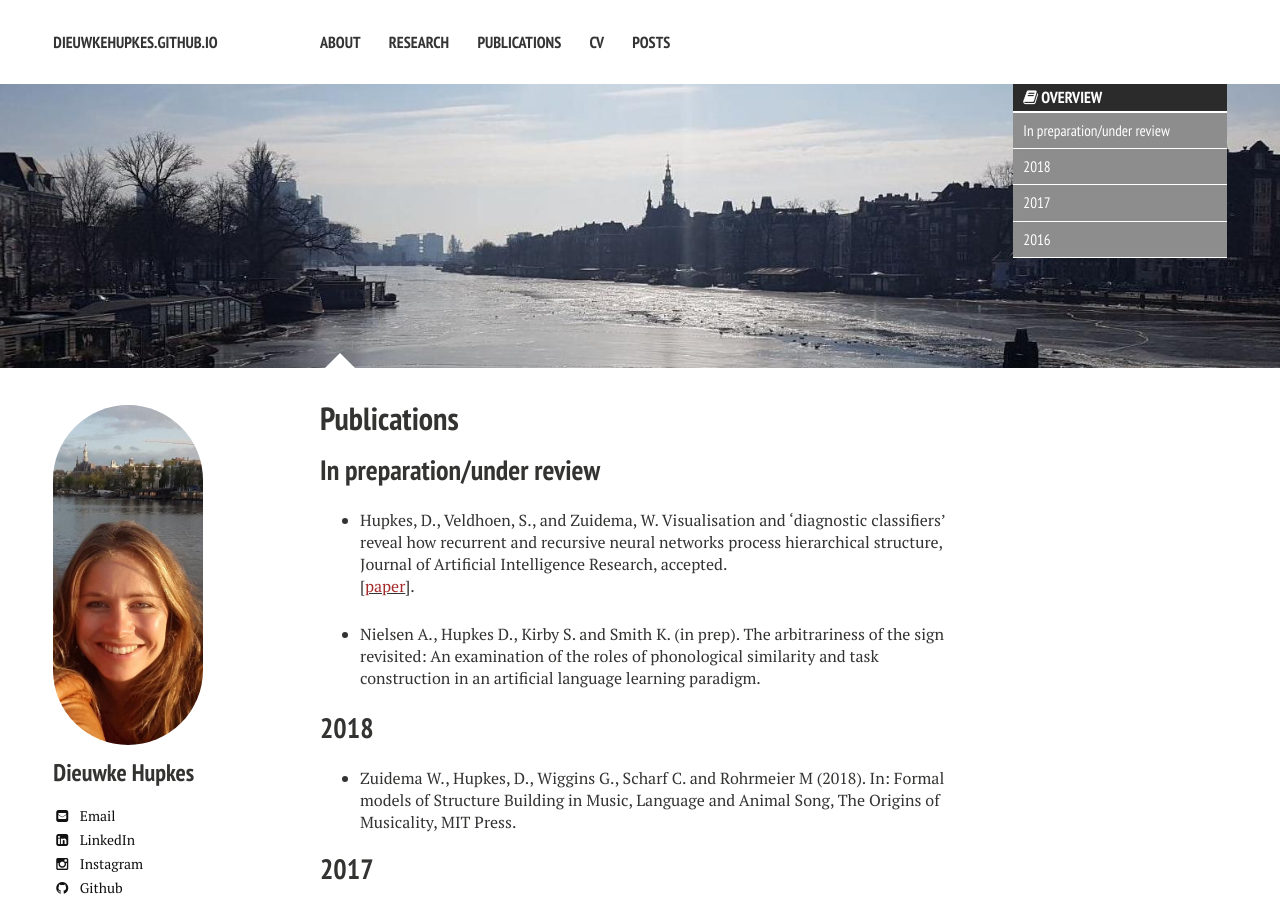
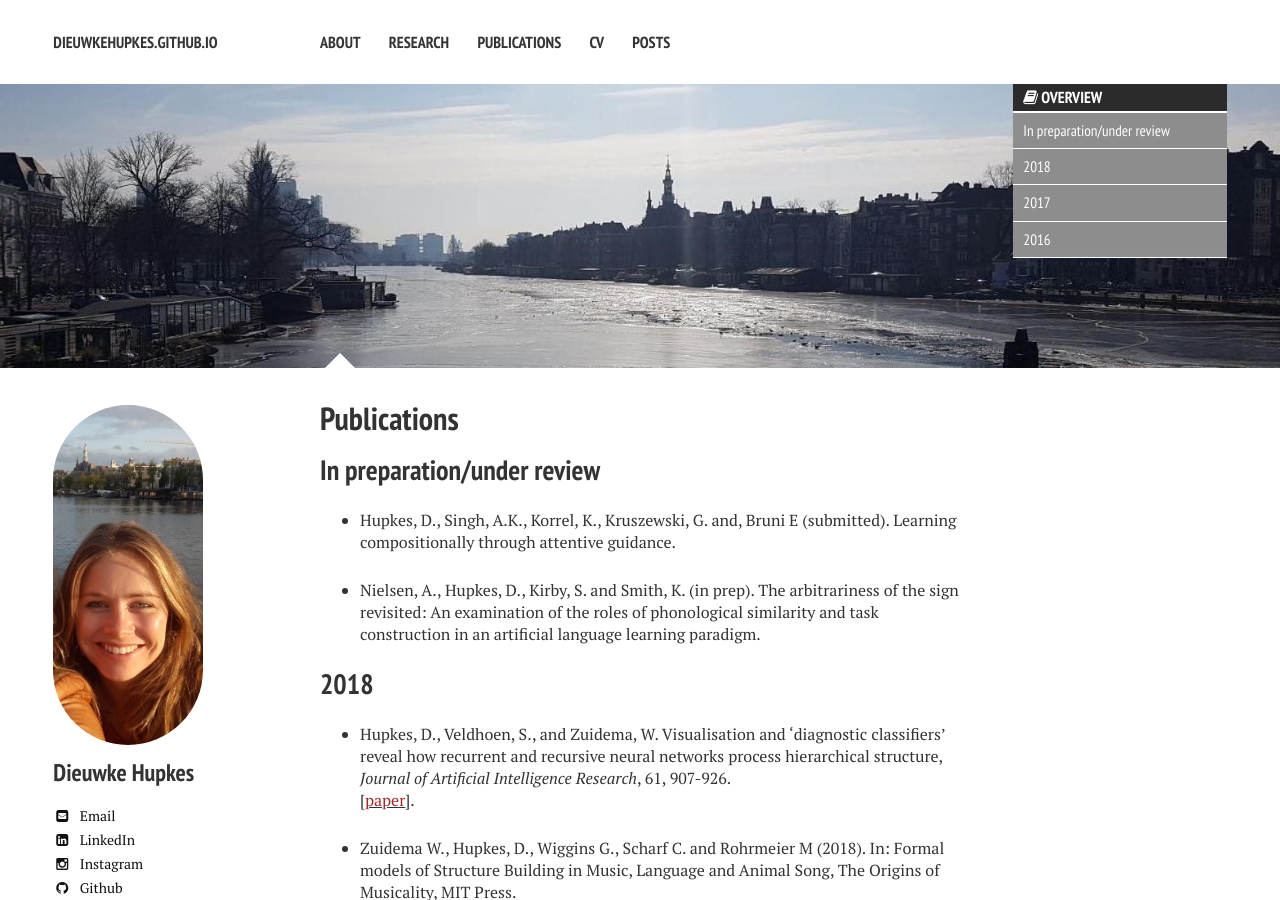
Before and after one commit to dieuwkehupkes/dieuwkehupkes.github.io, a Jekyll site: the page built from publications/index.md, in a window 1280 px wide and 900 px high. Built offline with Jekyll 4.4.1, drawn with Linux system fonts in a browser that asks for light colours; nearby versions of some CDN libraries.

Commit message:
update publications

```diff
--- a/publications/index.md
+++ b/publications/index.md
@@ -13,13 +13,15 @@ image:
 
 ## In preparation/under review
 
-* Hupkes, D., Veldhoen, S., and Zuidema, W.  Visualisation and 'diagnostic classifiers' reveal how recurrent and recursive neural networks process hierarchical structure, Journal of Artificial Intelligence Research, accepted.\\
+* Hupkes, D., Singh, A.K., Korrel, K., Kruszewski, G. and, Bruni E (submitted). Learning compositionally through attentive guidance.
+
+* Nielsen, A., Hupkes, D., Kirby, S. and Smith, K. (in prep). The arbitrariness of the sign revisited: An examination of the roles of phonological similarity and task construction in an artificial language learning paradigm.
+
+## 2018
+
+* Hupkes, D., Veldhoen, S., and Zuidema, W.  Visualisation and 'diagnostic classifiers' reveal how recurrent and recursive neural networks process hierarchical structure, *Journal of Artificial Intelligence Research*, 61, 907-926.\\
 \[[<font color="brown">paper</font>](https://arxiv.org/abs/1711.10203){:target="blank"}\].
 
-
-* Nielsen A., Hupkes D., Kirby S. and Smith K. (in prep). The arbitrariness of the sign revisited: An examination of the roles of phonological similarity and task construction in an artificial language learning paradigm.
-
-## 2018
 
 * Zuidema W., Hupkes, D., Wiggins G., Scharf C. and Rohrmeier M (2018). In: Formal models of Structure Building in Music, Language and Animal Song, The Origins of Musicality, MIT Press.
 
```
